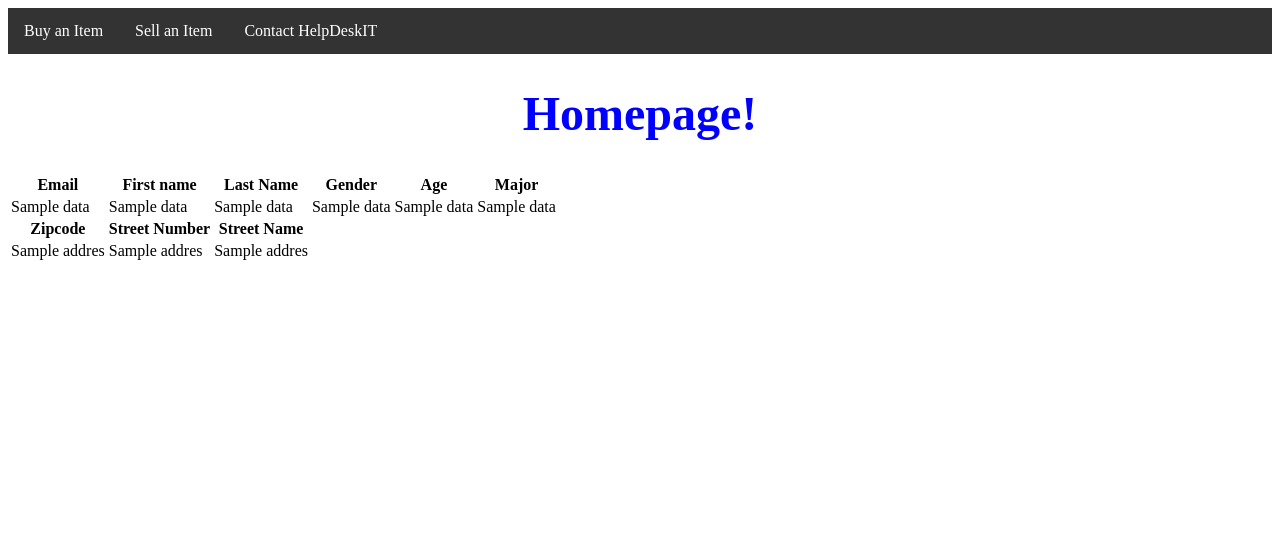
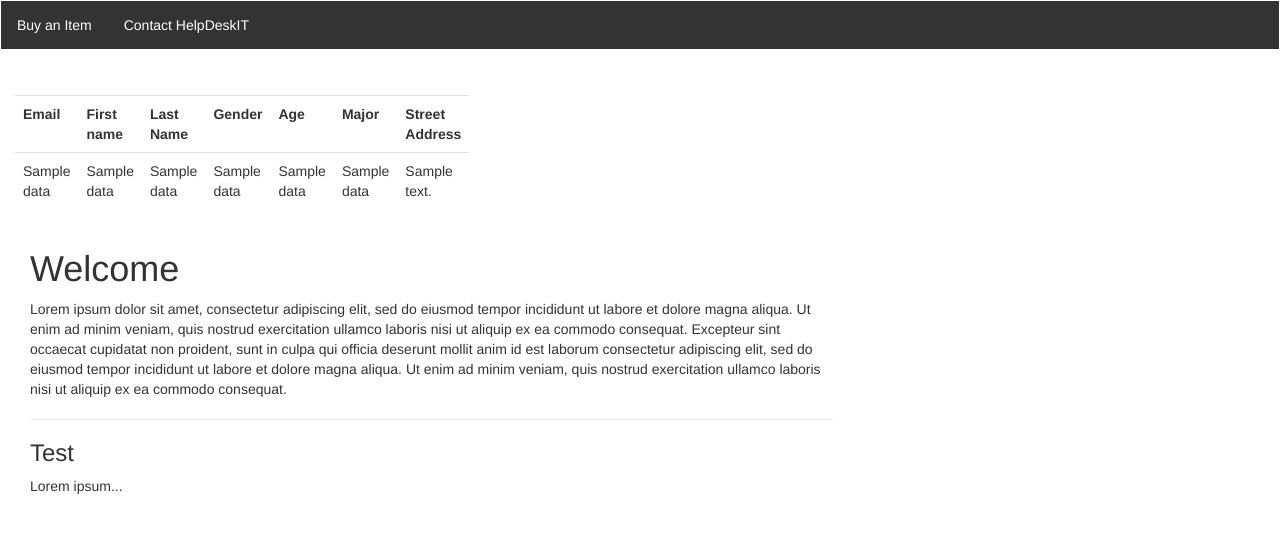
Before and after one commit to FarajSiddique/NittanyPath, a Flask app: template templates/homepage.html in a window 1280 px wide. Shown: the top 533 px of the page. Run offline with Flask 3, Linux system fonts and the light colour scheme; the template is opened without the code that fills it: most values are stand-ins (such as "Sample title", 1, 10 or a date in 2020); some libraries are stand-ins or nearby versions.

Commit message:
Added some styling to bidder page

```diff
--- a/app.py
+++ b/app.py
@@ -27,10 +27,13 @@ def name():
                 if data is not None:
                     cursor2 = connection.execute('SELECT * from address WHERE address_id=?;', (data[5], ))
                     address_data = cursor2.fetchone()
+                    cursor2 = connection.execute('SELECT * from zipcode_info WHERE zipcode=?;', (address_data[1], ))
+                    zipcode_data = cursor2.fetchone()
+                    street_address = f'{address_data[2]} {address_data[3]} {zipcode_data[1]}, {zipcode_data[2]} {zipcode_data[0]}'
                     cursor.close()
                     cursor2.close()
                     connection.close()
-                    return render_template('homepage.html', error=error, result=result, data=data, addressData=address_data)
+                    return render_template('homepage.html', error=error, result=result, data=data, street_address=street_address)
                 else:
                     error = 'invalid role selected'
             elif role == 'seller':
@@ -42,11 +45,19 @@ def name():
                     bidder_data = cursor2.fetchone()
                     cursor3 = connection.execute('SELECT * from address WHERE address_id=?;', (bidder_data[5],))
                     address_data = cursor3.fetchone()
+                    cursor2 = connection.execute('SELECT * from zipcode_info WHERE zipcode=?;', (address_data[1],))
+                    zipcode_data = cursor2.fetchone()
+                    street_address = f'{address_data[2]} {address_data[3]} {zipcode_data[1]}, {zipcode_data[2]} {zipcode_data[0]}'
+                    cursor2 = connection.execute('SELECT * FROM credit_cards WHERE owner_email=?;', (seller_data[0], ))
+                    credit_card_info = cursor2.fetchone()
+                    card_num = credit_card_info[0][-4:]  # last four digits of card number
                     cursor.close()
                     cursor2.close()
                     cursor3.close()
                     connection.close()
-                    return render_template('selling.html', error=error, result=result, seller_data=seller_data, bidder_data=bidder_data, address_data=address_data)
+                    return render_template('selling.html', error=error, result=result, seller_data=seller_data,
+                                           bidder_data=bidder_data, street_address=street_address,
+                                           card_num=card_num)
                 else:
                     error = 'invalid role selected'
         else:
--- a/static/homepage.css
+++ b/static/homepage.css
@@ -30,3 +30,7 @@ nav li a {
 nav li a:hover {
   background-color: #111;
 }
+.info-table{
+    border-collapse: collapse;
+    margin: 25px 0;
+}
--- a/templates/homepage.html
+++ b/templates/homepage.html
@@ -3,27 +3,32 @@
 <head>
     <meta charset="UTF-8">
     <link rel="stylesheet" href="{{ url_for('static',filename='homepage.css') }}">
+    <link rel="stylesheet" href="https://maxcdn.bootstrapcdn.com/bootstrap/3.4.1/css/bootstrap.min.css">
+    <script src="https://ajax.googleapis.com/ajax/libs/jquery/3.6.4/jquery.min.js"></script>
+    <script src="https://maxcdn.bootstrapcdn.com/bootstrap/3.4.1/js/bootstrap.min.js"></script>
     <title>Title</title>
 </head>
 <body>
 <div class="navbar">
     <nav>
         <ul>
-            <li><a href="/bidding" method="POST">Buy an Item</a></li>
-            <li><a href="/selling">Sell an Item</a></li>
+            <li><a href="/bidding" methods="POST">Buy an Item</a></li>
             <li><a href="/contact">Contact HelpDeskIT</a></li>
         </ul>
     </nav>
 </div>
- <h1 class="heading-text">Homepage!</h1>
-<table>
+<div class="container-fluid text-center center">
+    <div class="row content">
+        <div class="col-sm-2 text-left">
+            <table class="info-table table">
             <tr>
-            <th>Email</th>
-            <th>First name</th>
-            <th>Last Name</th>
-            <th>Gender</th>
-            <th>Age</th>
-            <th>Major</th>
+                <th scope="col">Email</th>
+                <th scope="col">First name</th>
+                <th scope="col">Last Name</th>
+                <th scope="col">Gender</th>
+                <th scope="col">Age</th>
+                <th scope="col">Major</th>
+                <th scope="col">Street Address</th>
             </tr>
             <tr>
                 <td>{{ data[0] }}</td>
@@ -32,17 +37,20 @@
                 <td>{{ data[3] }}</td>
                 <td>{{ data[4] }}</td>
                 <td>{{ data[6] }}</td>
-        </tr>
-        <tr>
-            <th>Zipcode</th>
-            <th>Street Number</th>
-            <th>Street Name</th>
-        </tr>
-            <tr>
-                <td>{{ addressData[1] }}</td>
-                <td>{{ addressData[2] }}</td>
-                <td>{{ addressData[3] }}</td>
+                <td>{{ street_address }}</td>
             </tr>
             </table>
+
+        </div>
+    </div>
+
+    <div class="col-sm-8 text-left">
+        <h1>Welcome</h1>
+        <p>Lorem ipsum dolor sit amet, consectetur adipiscing elit, sed do eiusmod tempor incididunt ut labore et dolore magna aliqua. Ut enim ad minim veniam, quis nostrud exercitation ullamco laboris nisi ut aliquip ex ea commodo consequat. Excepteur sint occaecat cupidatat non proident, sunt in culpa qui officia deserunt mollit anim id est laborum consectetur adipiscing elit, sed do eiusmod tempor incididunt ut labore et dolore magna aliqua. Ut enim ad minim veniam, quis nostrud exercitation ullamco laboris nisi ut aliquip ex ea commodo consequat.</p>
+        <hr>
+        <h3>Test</h3>
+        <p>Lorem ipsum...</p>
+    </div>
+</div>
 </body>
 </html>
```
Also changed, not shown: templates/selling.html (+5 -7 lines), database.db. Lines whose indentation alone changed are shown as unchanged.
